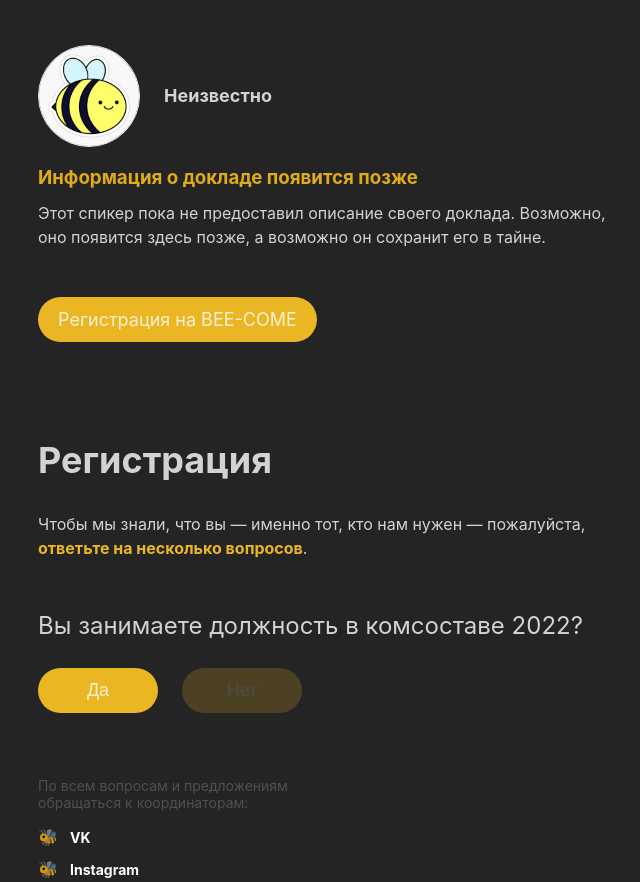
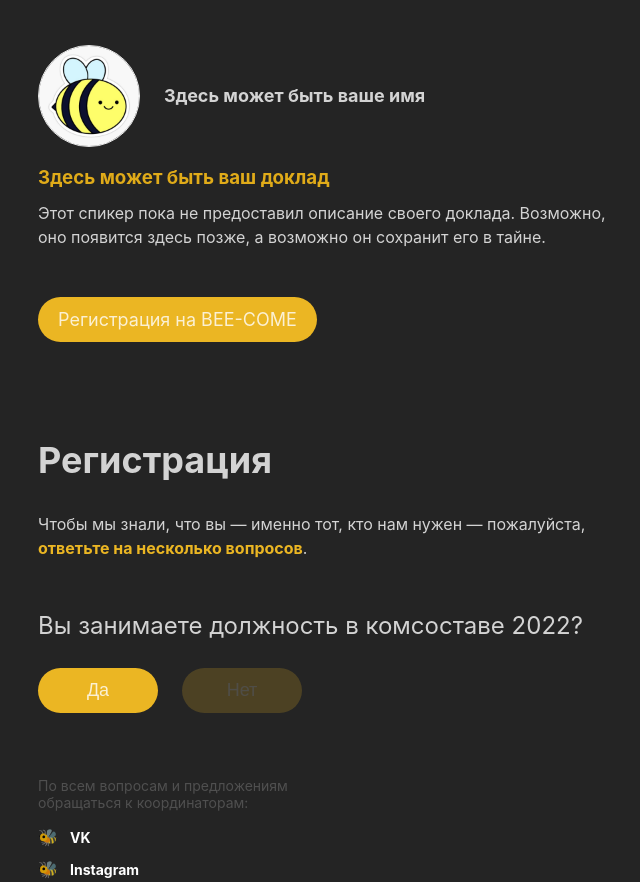
Before and after one commit to AProkot/beecome, a Gatsby site: page / in a window 1280 px wide. Shown: the part 2529-3411 px from the top of the page, without its empty margins (66-706 px from the left). Built offline with nearby package versions, Linux system fonts and the light colour scheme; Gatsby itself is replaced by a stand-in of ours.

Commit message:
add invitation for sreakers

```diff
--- a/src/items.js
+++ b/src/items.js
@@ -29,8 +29,8 @@
         isTop: true
     },
     {
-        title: 'Информация о докладе появится позже',
-        author: 'Неизвестно',
+        title: 'Здесь может быть ваш доклад',
+        author: 'Здесь может быть ваше имя',
         jobTitle: '',
         description: '',
         photo: bee,
```
